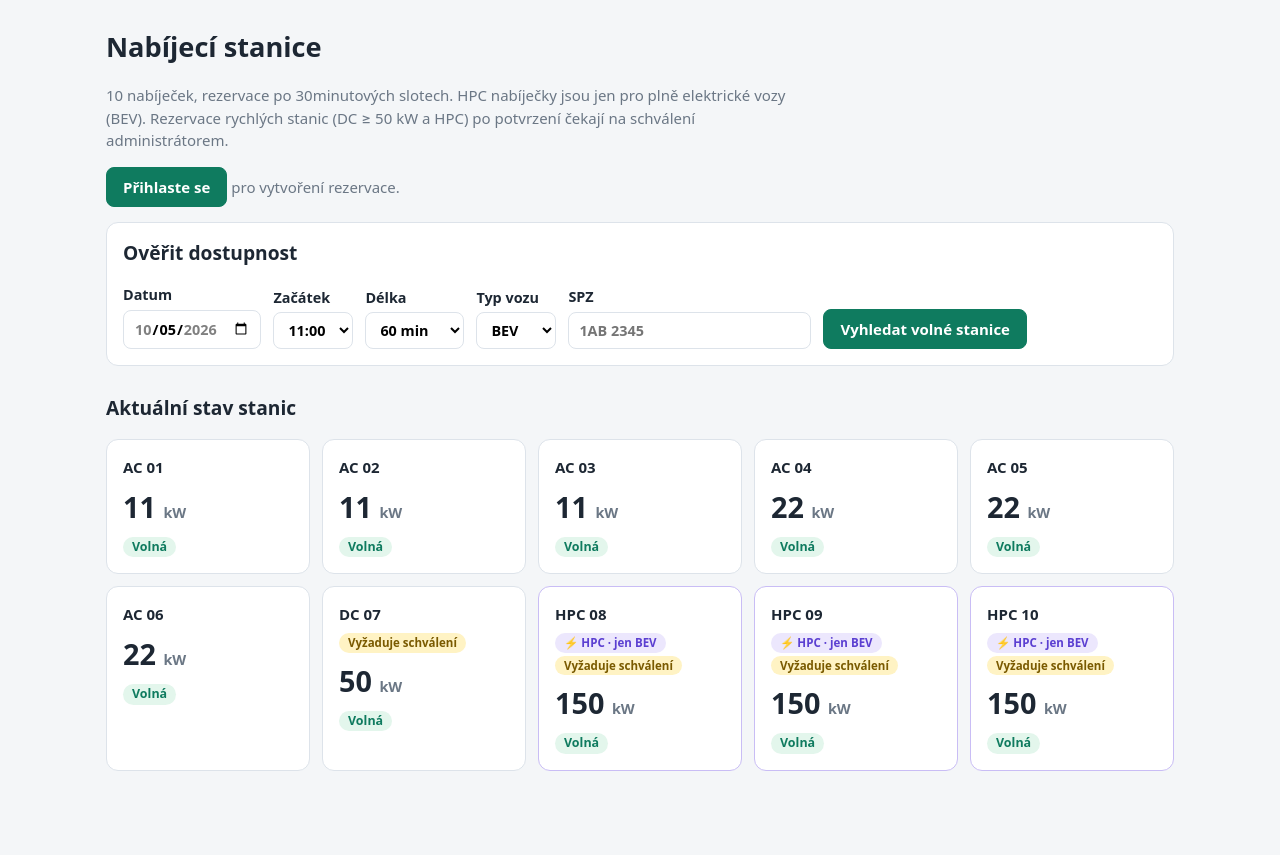
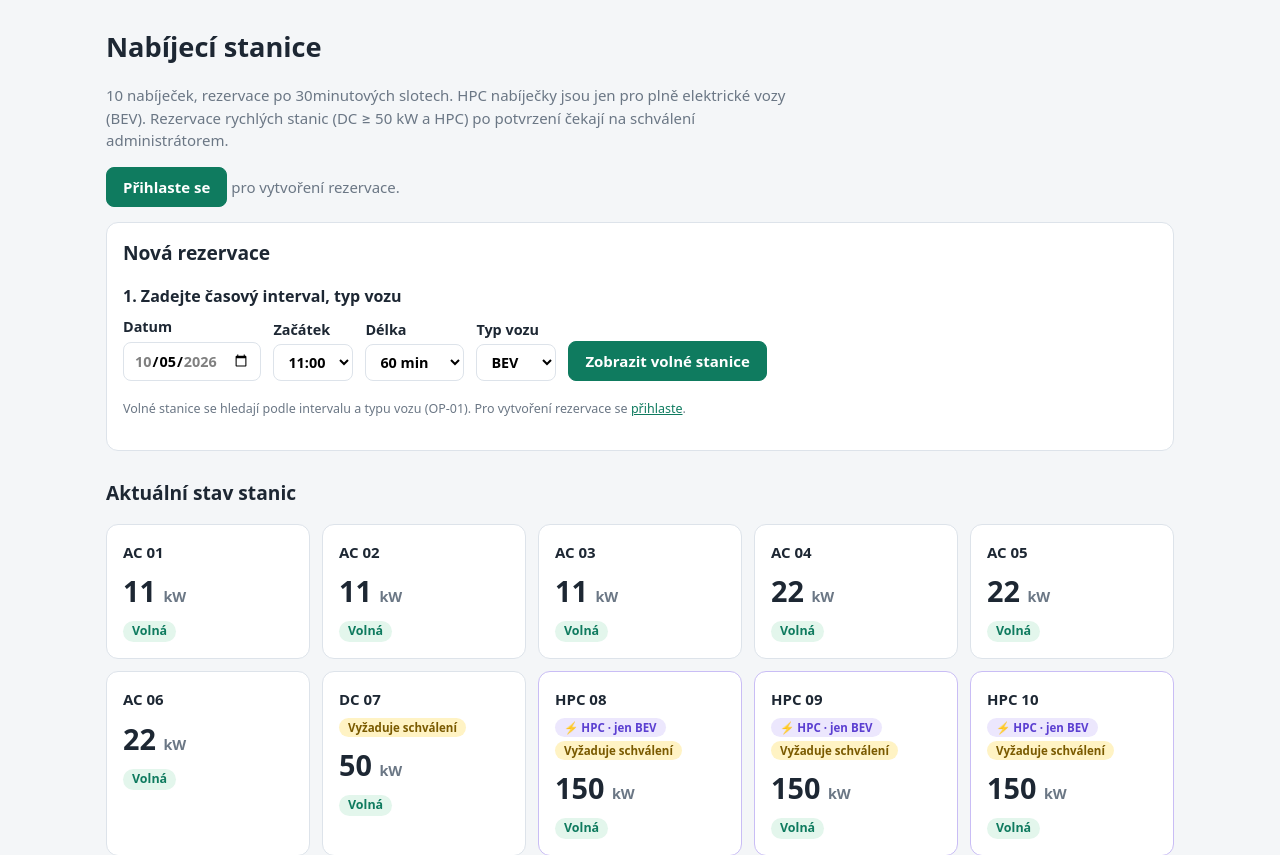
Before and after one commit to Gangyss67/SWI_Charger_stations, a Flask app: page / in a window 1280 px wide. Shown: the part 50-905 px from the top of the page. Before the commit the page ends 821 px from the top, so only its background shows below. Run offline with Flask 3, Linux system fonts and the light colour scheme; data comes from the database, SQL or seed files in the repository; data that the repository does not hold is empty.

Commit message:
C02: UI rezervace presne podle aktivitniho diagramu OP-01/02
- krok 1: interval, typ vozu a SPZ (SPZ jen pro OP-02, dostupnost na ni nezavisi)
- krok 2: seznam jen volnych stanic, PHEV bez HPC (BR-04)
- vyber stanice vytvori jen DRAFT; potvrzeni je samostatna akce OP-03
  (odstraneno tlacitko "Vytvorit a potvrdit", akce se jmenuje "Potvrdit" i u DC/HPC)

Co-Authored-By: Claude Opus 5.5 <noreply@anthropic.com>

```diff
--- a/src/charging/static/style.css
+++ b/src/charging/static/style.css
@@ -104,3 +104,4 @@ td.actions form + form { margin-left: 6px; }
 .ok-text { color: var(--free-text); }
 .off-text { color: var(--inuse-text); }
 tr.row-off td { color: var(--muted); }
+.step { font-size: 1rem; margin: 14px 0 8px; }
--- a/src/charging/templates/index.html
+++ b/src/charging/templates/index.html
@@ -10,7 +10,8 @@
 </section>
 
 <section class="card form-card" id="search">
-  <h2>Ověřit dostupnost</h2>
+  <h2>Nová rezervace</h2>
+  <h3 class="step">1. Zadejte časový interval, typ vozu{% if g.user %} a SPZ{% endif %}</h3>
   <form method="get" action="{{ url_for('main.index') }}#search" class="form-row">
     <label>Datum <input type="date" name="date" value="{{ form.date }}" min="{{ today.isoformat() }}" max="{{ last_day.isoformat() }}" required></label>
     <label>Začátek
@@ -28,29 +29,33 @@
         {% for v in vehicle_types %}<option value="{{ v }}"{% if v == form.vehicle_type %} selected{% endif %}>{{ v }}</option>{% endfor %}
       </select>
     </label>
-    <label>SPZ <input name="license_plate" value="{{ form.license_plate }}" maxlength="12" placeholder="1AB 2345"></label>
-    <div class="buttons"><button class="btn">Vyhledat volné stanice</button></div>
+    {% if g.user %}<label>SPZ <input name="license_plate" value="{{ form.license_plate }}" maxlength="12" placeholder="1AB 2345" required></label>{% endif %}
+    <div class="buttons"><button class="btn">Zobrazit volné stanice</button></div>
   </form>
+  <p class="muted"><small>Volné stanice se hledají podle intervalu a typu vozu (OP-01).{% if g.user %} SPZ se uloží do vytvořeného návrhu rezervace (OP-02).{% else %} Pro vytvoření rezervace se <a href="{{ url_for('auth.login') }}">přihlaste</a>.{% endif %}</small></p>
 
-  {% if results is not none %}
+  {% if free_stations is not none %}
+  <h3 class="step">2. Vyberte volnou stanici</h3>
+  {% if hpc_excluded %}<p class="muted"><small>Vysokorychlostní stanice HPC jsou pro PHEV vyloučeny (BR-04).</small></p>{% endif %}
+  {% if not free_stations %}
+    <p class="warn">V zadaném intervalu není volná žádná kompatibilní stanice. Zvolte jiný čas.</p>
+  {% else %}
   <div class="table-wrap results">
   <table>
-    <thead><tr><th>Stanice</th><th>Výkon</th><th>Dostupnost</th><th></th></tr></thead>
+    <thead><tr><th>Stanice</th><th>Výkon</th><th></th></tr></thead>
     <tbody>
-    {% for st in results %}
-      <tr class="{{ 'row-ok' if st.available else 'row-off' }}">
-        <td><a href="{{ url_for('main.station_detail', station_id=st.station_id, date=form.date, time=form.time) }}">{{ st.name }}</a> {{ station_tags(st.is_high_speed, st.requires_approval) }}</td>
+    {% for st in free_stations %}
+      <tr>
+        <td><a href="{{ url_for('main.station_detail', station_id=st.station_id, date=form.date, time=form.time) }}">{{ st.name }}</a> {{ station_tags(st.is_high_speed, st.requires_approval) }}
+          <br><small class="muted">{{ st.message }}</small></td>
         <td>{{ st.power_kw }} kW</td>
-        <td>{% if st.available %}<strong class="ok-text">AVAILABLE</strong>{% else %}<strong class="off-text">UNAVAILABLE</strong>{% endif %}
-          <br><small class="muted">{{ st.message }}</small></td>
         <td class="actions">
-          {% if st.available and g.user %}
+          {% if g.user %}
           <form method="post" action="{{ url_for('main.create_reservation') }}" class="inline">
             <input type="hidden" name="csrf_token" value="{{ csrf_token() }}">
             {% for name in ('date', 'time', 'slots', 'vehicle_type', 'license_plate') %}<input type="hidden" name="{{ name }}" value="{{ form[name] }}">{% endfor %}
             <input type="hidden" name="station_id" value="{{ st.station_id }}">
-            <button class="btn small ghost" name="action" value="draft">Vytvořit návrh</button>
-            <button class="btn small" name="action" value="confirm">Vytvořit a potvrdit</button>
+            <button class="btn small">Vytvořit návrh</button>
           </form>
           {% endif %}
         </td>
@@ -59,6 +64,7 @@
     </tbody>
   </table>
   </div>
+  {% endif %}
   {% endif %}
 </section>
 
--- a/src/charging/templates/reservations.html
+++ b/src/charging/templates/reservations.html
@@ -18,14 +18,14 @@
       <td>{{ r.start_time|timerange(r.end_time) }}</td>
       <td>{{ r.vehicle_type }} <small class="muted">{{ r.license_plate }}</small></td>
       <td>{{ state_badge(r.state) }} {% if r.usage %}<small class="muted">{{ r.usage }}</small>{% endif %}
-        {% if r.state == 'DRAFT' and r.can_confirm %}<br><small class="muted">Potvrďte do {{ r.draft_expires_at[11:] }}</small>{% endif %}
+        {% if r.state == 'DRAFT' and r.can_confirm %}<br><small class="muted">Potvrďte do {{ r.draft_expires_at[11:] }}{% if r.requires_approval %} – potvrzením odešlete žádost ke schválení{% endif %}</small>{% endif %}
         {% if r.confirm_blocked %}<br><small class="warn">{{ r.confirm_blocked }}</small>{% endif %}
         {% if r.state == 'DRAFT' and r.has_conflict %}<br><small class="warn">Termín je mezitím obsazený – potvrzení by bylo odmítnuto</small>{% endif %}
         {% if r.state == 'PENDING_APPROVAL' %}<br><small class="muted">Rozhodnutí admina nejpozději {{ r.approval_deadline[:16] }}</small>{% endif %}
         {% if r.state == 'CONFIRMED' and not g.user.is_admin and r.user_can_cancel %}<br><small class="muted">Zrušit lze do {{ r.user_cancel_until }}</small>{% endif %}
       </td>
       <td class="actions">
-        {% if r.can_confirm %}{{ action_button('main.confirm_reservation', r.id, 'Odeslat ke schválení' if r.requires_approval else 'Potvrdit') }}{% endif %}
+        {% if r.can_confirm %}{{ action_button('main.confirm_reservation', r.id, 'Potvrdit') }}{% endif %}
         {% if can_cancel %}{{ action_button('main.cancel_reservation', r.id, 'Stáhnout žádost' if r.state == 'PENDING_APPROVAL' else 'Zrušit', 'danger') }}{% endif %}
       </td>
     </tr>
--- a/src/charging/views.py
+++ b/src/charging/views.py
@@ -75,7 +75,9 @@ def inject_pending_approvals():
 
 @bp.route("/")
 def index():
-    """Přehled stanic + OP-01: vyhledání volných stanic pro interval a typ vozu."""
+    """Přehled stanic + tok z aktivitního diagramu OP-01/OP-02: uživatel zadá interval, typ vozu a SPZ,
+    systém zobrazí seznam volných stanic (PHEV bez HPC), uživatel vybere stanici a vytvoří návrh.
+    Dostupnost (OP-01) se počítá jen z intervalu a typu vozu, SPZ se použije až v OP-02."""
     svc = _service()
     now = svc.now()
     suggested = ceil_to_slot(now + timedelta(minutes=30))
@@ -86,18 +88,21 @@ def index():
         "vehicle_type": request.args.get("vehicle_type") or _default_vehicle(),
         "license_plate": request.args.get("license_plate", ""),
     }
-    results = None
+    free_stations = None
     if "time" in request.args:
         try:
             start = parse_slot_start(form["date"], form["time"])
             results = svc.search_availability(start, form["slots"], form["vehicle_type"])
         except ReservationError as exc:
             flash(str(exc), "error")
+        else:
+            free_stations = [r for r in results if r["available"]]
     return render_template(
         "index.html",
         stations=svc.stations_overview(),
         form=form,
-        results=results,
+        free_stations=free_stations,
+        hpc_excluded=form["vehicle_type"] != VEHICLE_BEV,
         time_options=time_options(),
         max_slots=MAX_SLOTS,
         vehicle_types=VEHICLE_TYPES,
@@ -156,8 +161,8 @@ def _confirm_message(svc: ReservationService, reservation_id: int, state: str) -
 @bp.post("/reservations")
 @login_required
 def create_reservation():
-    """OP-02 Create. JSON {station_id, date, time, slots, vehicle_type, license_plate} -> 201 + rezervace.
-    Formulář s action=confirm navíc rovnou provede OP-03."""
+    """OP-02 Create -> DRAFT. JSON {station_id, date, time, slots, vehicle_type, license_plate} -> 201 + rezervace.
+    Potvrzení (OP-03) je samostatná akce uživatele."""
     svc = _service()
     if request.is_json:
         data = request.get_json(silent=True)
@@ -201,19 +206,12 @@ def create_reservation():
         flash(str(exc), "error")
         return redirect(url_for("main.station_detail", station_id=station_id, **fields))
 
-    if request.form.get("action") == "confirm":
-        try:
-            state = svc.confirm(g.user["id"], reservation_id)
-        except ReservationError as exc:
-            flash(f"Návrh #{reservation_id} je uložen (DRAFT), ale potvrzení bylo odmítnuto: {exc}", "error")
-        else:
-            flash(_confirm_message(svc, reservation_id, state), "success")
-    else:
-        expires = svc.get_reservation(reservation_id)["draft_expires_at"][11:]
-        flash(
-            f"Návrh #{reservation_id} vytvořen (DRAFT). Potvrďte ho do {expires}, jinak propadne (BR-05).",
-            "success",
-        )
+    expires = svc.get_reservation(reservation_id)["draft_expires_at"][11:]
+    flash(
+        f"Návrh rezervace #{reservation_id} vytvořen (DRAFT), platí do {expires}. "
+        f"Potvrďte ho tlačítkem Potvrdit, jinak propadne (BR-05).",
+        "success",
+    )
     return redirect(url_for("main.my_reservations"))
 
 
```
Also changed, not shown: src/charging/templates/station.html (+2 -5 lines), tests/test_web.py (+35 -12 lines), README.md.
